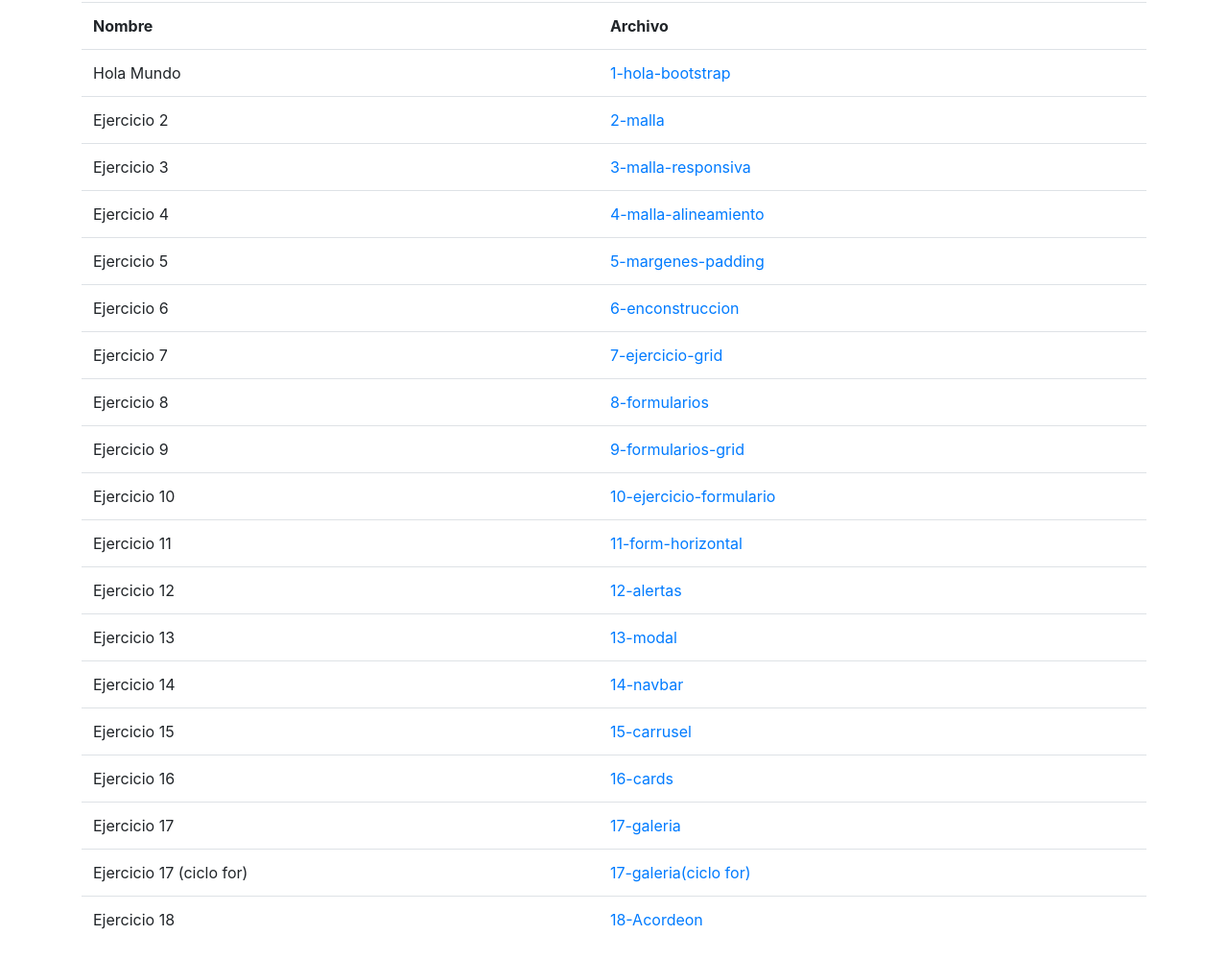
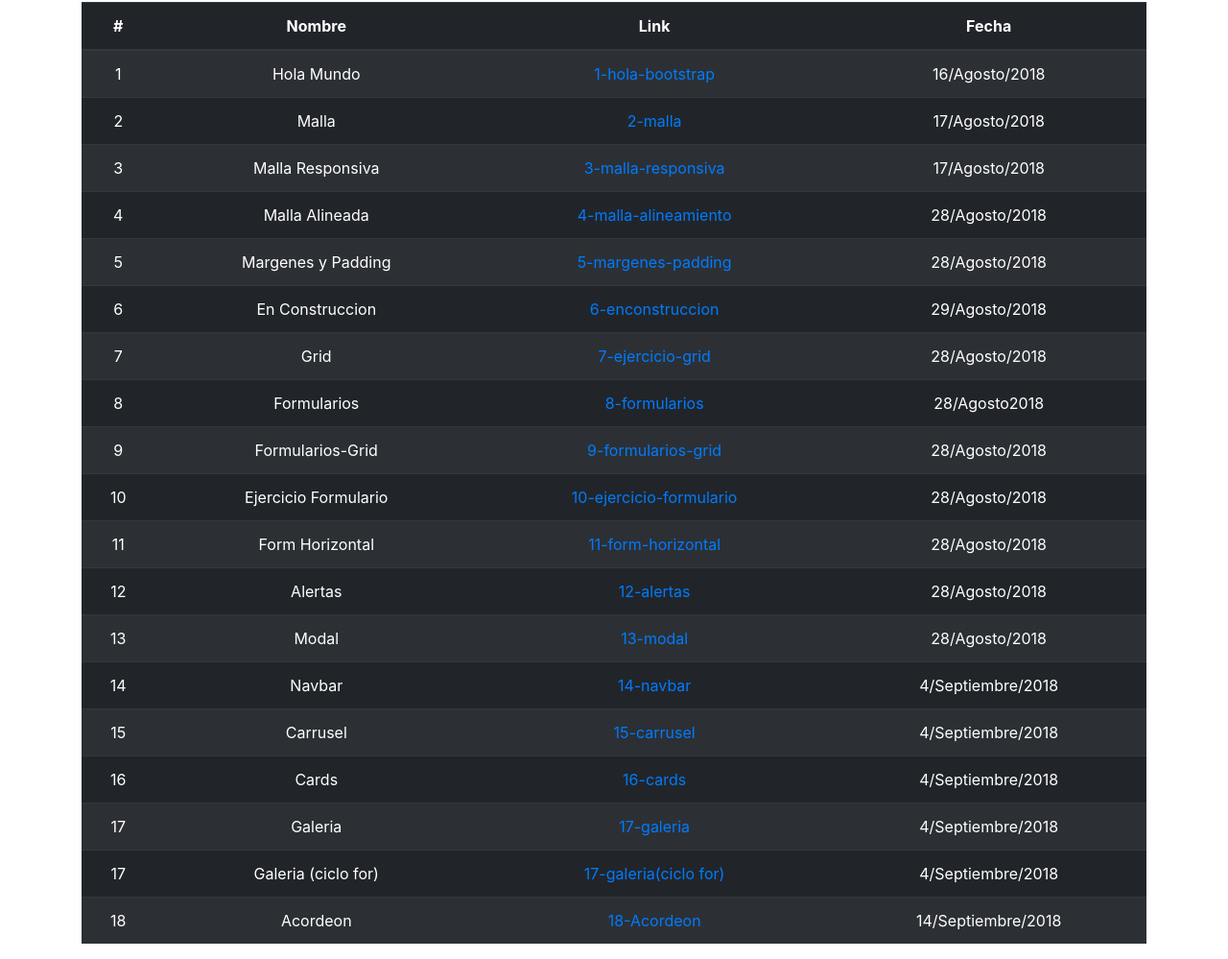
Before and after one commit to uaslp-appweb/ejemplos-bootrap-CesarMarin22, a plain HTML site: page index.html in a window 1280 px wide. Shown: the part 54-1053 px from the top of the page at 96% size. Drawn offline with nearby package versions, Linux system fonts and the light colour scheme.

Commit message:
ultima modificacion

```diff
--- a/index.html
+++ b/index.html
@@ -14,146 +14,192 @@
 </head>
 
 <body>
-    <div class="container">
+    <div class="container table-responsive-md">
         <h1>ejemplos de Bootstrap</h1>
-        <table class="table">
+        <table class="table table-striped table-dark text-center">
+            <thead class="thead-dark">
                 <tr>
+                    <th>
+                        #
+                    </th>
                     <th>
                         Nombre
                     </th>
                     <th>
-                    Archivo
+                        Link
+                    </th>
+                    <th>
+                        Fecha
                     </th>
                 </tr>
+            </thead>
             <tr>
+                <td>1</td>
                 <td>Hola Mundo</td>
                 <td>
                     <a href="1-hola-bootstrap.html">1-hola-bootstrap</a>
                 </td>
+                <td>16/Agosto/2018</td>
             </tr>
             <tr>
-                <td>Ejercicio 2</td>
+                <td>2</td>
+                <td>Malla</td>
                 <td>
                     <a href="2-malla.html">2-malla</a>
                 </td>
+                <td>17/Agosto/2018</td>
             </tr>
             <tr>
-                <td>Ejercicio 3</td>
+                <td>3</td>
+                <td>Malla Responsiva</td>
                 <td>
                     <a href="3-malla-responsiva.html">3-malla-responsiva</a>
                 </td>
+                <td>17/Agosto/2018</td>
             </tr>
 
             <tr>
-                <td>Ejercicio 4</td>
+                <td>4</td>
+                <td>Malla Alineada</td>
                 <td>
                     <a href="4-malla-alineamiento.html">4-malla-alineamiento</a>
                 </td>
+                <td>28/Agosto/2018</td>
             </tr>
 
             <tr>
-                <td>Ejercicio 5</td>
+                <td>5</td>
+                <td>Margenes y Padding</td>
                 <td>
                     <a href="5-margenes-padding.html">5-margenes-padding</a>
                 </td>
+                <td>28/Agosto/2018</td>
             </tr>
 
             <tr>
-                <td>Ejercicio 6</td>
+                <td>6</td>
+                <td>En Construccion </td>
                 <td>
                     <a href="6-enconstruccion.html">6-enconstruccion</a>
                 </td>
+                <td>29/Agosto/2018</td>
             </tr>
 
             <tr>
-                <td>Ejercicio 7</td>
+                <td>7</td>
+                <td>Grid</td>
                 <td>
                     <a href="7-ejercicio-grid.html">7-ejercicio-grid</a>
                 </td>
+                <td>28/Agosto/2018</td>
             </tr>
 
             <tr>
-                <td>Ejercicio 8</td>
+                <td>8</td>
+                <td>Formularios</td>
                 <td>
                     <a href="8-formularios.html">8-formularios</a>
                 </td>
+                <td>28/Agosto2018</td>
             </tr>
 
             <tr>
-                <td>Ejercicio 9</td>
+                <td>9</td>
+                <td>Formularios-Grid</td>
                 <td>
                     <a href="9-formularios-grid.html">9-formularios-grid</a>
                 </td>
+                <td>28/Agosto/2018</td>
             </tr>
 
             <tr>
-                <td>Ejercicio 10</td>
+                <td>10</td>
+                <td>Ejercicio Formulario</td>
                 <td>
                     <a href="10-ejercicio-formulario.html">10-ejercicio-formulario</a>
                 </td>
+                <td>28/Agosto/2018</td>
             </tr>
 
             <tr>
-                <td>Ejercicio 11</td>
+                <td>11</td>
+                <td>Form Horizontal</td>
                 <td>
                     <a href="11-form-horizontal.html">11-form-horizontal</a>
                 </td>
+                <td>28/Agosto/2018</td>
             </tr>
 
             <tr>
-                <td>Ejercicio 12</td>
+                <td>12</td>
+                <td>Alertas</td>
                 <td>
                     <a href="12-alertas.html">12-alertas</a>
                 </td>
+                <td>28/Agosto/2018</td>
             </tr>
 
             <tr>
-                <td>Ejercicio 13</td>
+                <td>13</td>
+                <td>Modal</td>
                 <td>
                     <a href="13-modal.html">13-modal</a>
                 </td>
+                <td>28/Agosto/2018</td>
             </tr>
 
             <tr>
-                <td>Ejercicio 14</td>
+                <td>14</td>
+                <td>Navbar</td>
                 <td>
                     <a href="14-navbar.html">14-navbar</a>
                 </td>
+                <td>4/Septiembre/2018</td>
             </tr>
 
             <tr>
-                <td>Ejercicio 15</td>
+                <td>15</td>
+                <td>Carrusel</td>
                 <td>
                     <a href="15-carrusel.html">15-carrusel</a>
                 </td>
+                <td>4/Septiembre/2018</td>
             </tr>
 
             <tr>
-                <td>Ejercicio 16</td>
+                <td>16</td>
+                <td>Cards</td>
                 <td>
                     <a href="16-cards.html">16-cards</a>
                 </td>
+                <td>4/Septiembre/2018</td>
             </tr>
 
             <tr>
-                <td>Ejercicio 17</td>
+                <td>17</td>
+                <td>Galeria</td>
                 <td>
                     <a href="17-galeria/index.html">17-galeria</a>
                 </td>
+                <td>4/Septiembre/2018</td>
             </tr>
 
             <tr>
-                <td>Ejercicio 17 (ciclo for)</td>
+                <td>17</td>
+                <td>Galeria (ciclo for)</td>
                 <td>
                     <a href="17-galeria/index-con-for.html">17-galeria(ciclo for)</a>
                 </td>
+                <td>4/Septiembre/2018</td>
             </tr>
 
             <tr>
-                <td>Ejercicio 18</td>
+                <td>18</td>
+                <td>Acordeon</td>
                 <td>
                     <a href="18-Acordeon.html">18-Acordeon</a>
                 </td>
+                <td>14/Septiembre/2018</td>
             </tr>
 
         </table>
```
Lines whose indentation alone changed are shown as unchanged.
